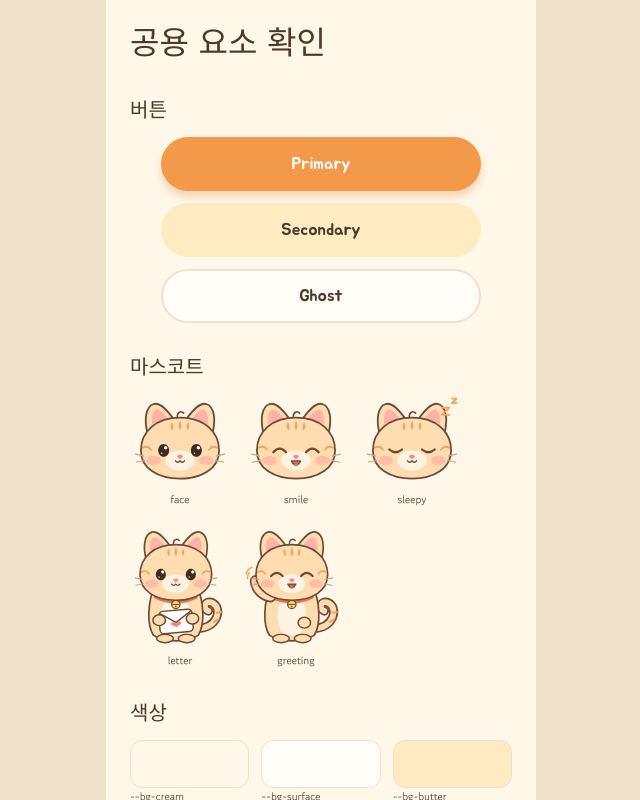
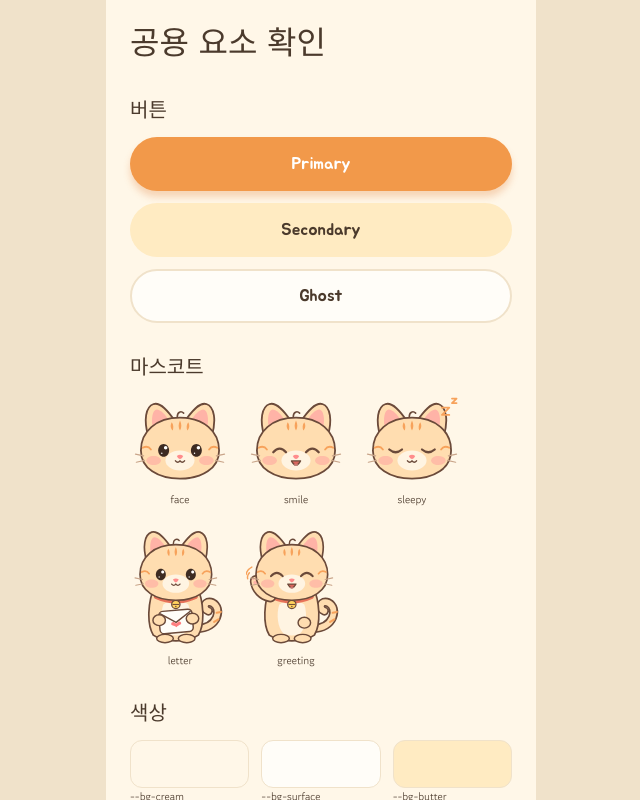
Before and after one commit to 2026-4thon-dongle/2026-4thon-11-dongle-frontend, a React (Vite) app: page /preview in a window 1280 px wide. Shown: the top 800 px of the page, without its empty margins (319-959 px from the left). Built offline with nearby package versions, Linux system fonts and the light colour scheme.

Commit message:
fix: Button 너비를 부모 너비 100%로 변경

```diff
--- a/src/shared/ui/Button.css
+++ b/src/shared/ui/Button.css
@@ -2,8 +2,7 @@
   display: flex;
   align-items: center;
   justify-content: center;
-  width: 320px;
-  max-width: 100%; /* 320px보다 좁은 화면에서 넘치지 않게 */
+  width: 100%;
   height: 54px;
   padding: 0 20px;
   border: 2px solid transparent;
```
